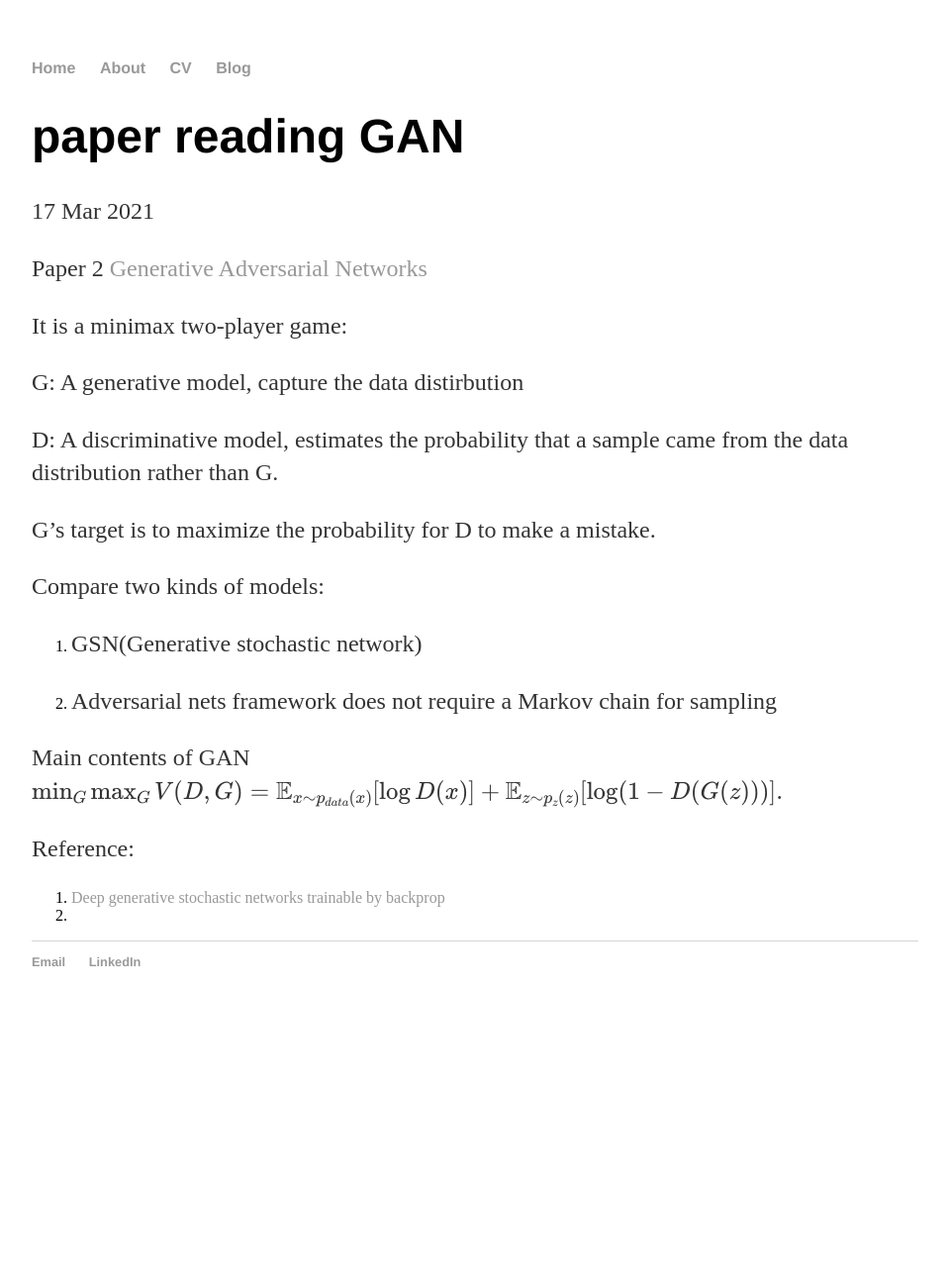
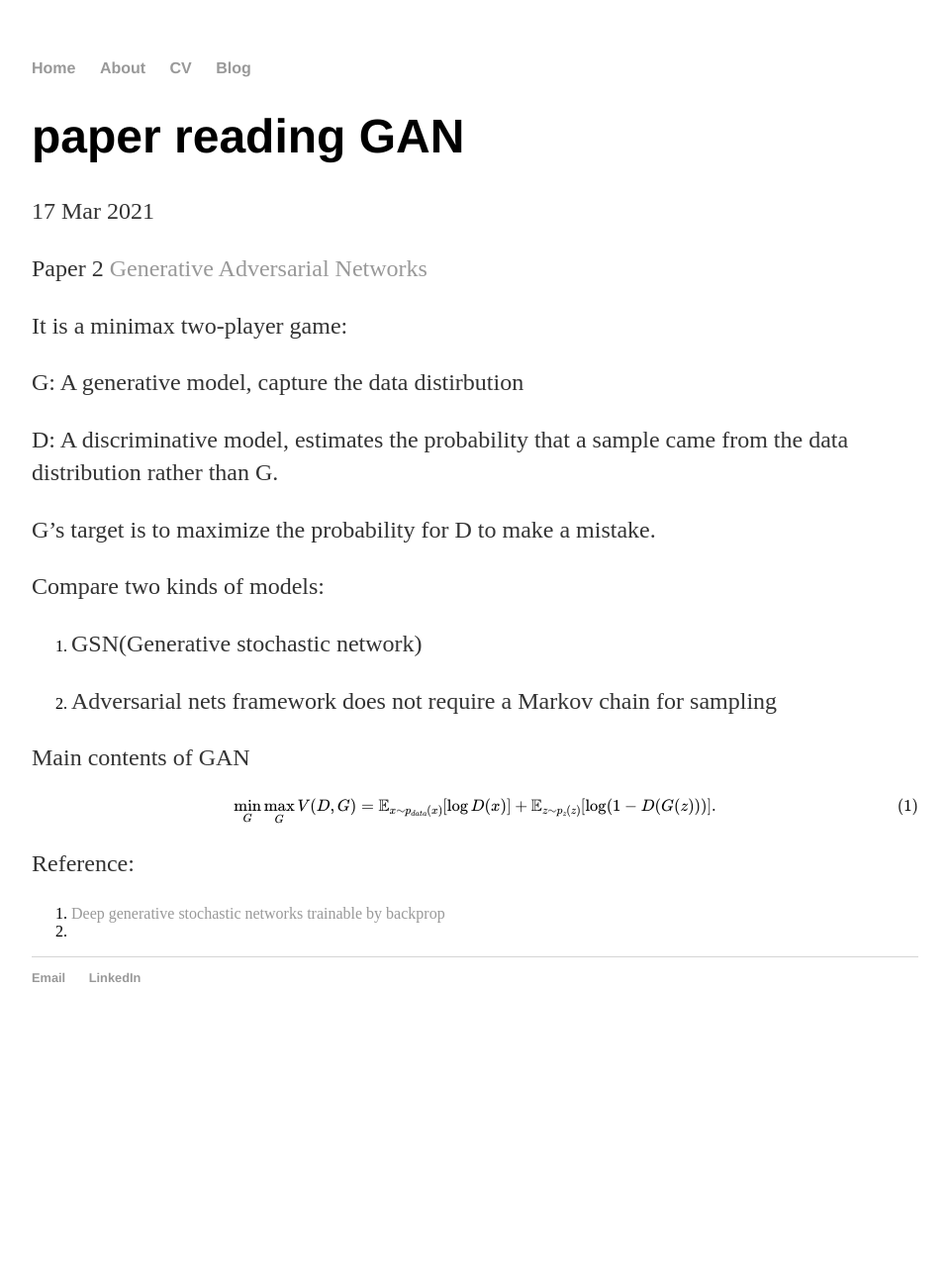
Before and after one commit to radarFudan/radarFudan.github.io, a Jekyll site: the page built from _posts/2021-03-17-paper-reading-GAN.md, in a window 1280 px wide. Shown: the whole page at 99% size, without its empty margins (160-1119 px from the left). Built offline with Jekyll 4.4.1, drawn with Linux system fonts in a browser that asks for light colours; formulas are drawn with MathJax 3; before the commit the page ends 1039 px from its top, so only the background shows below that.

Commit message:
Update on newline and support for \[\]

```diff
--- a/_layouts/default.html
+++ b/_layouts/default.html
@@ -6,11 +6,13 @@
 			<link rel="stylesheet" type="text/css" href="/css/main.css">
 
 			<!-- MathJax -->
-			<script type="text/x-mathjax-config"> MathJax.Hub.Config({ TeX: { equationNumbers: { autoNumber: "all" } } }); </script>
+			<script type="text/x-mathjax-config">
+				MathJax.Hub.Config({ TeX: { equationNumbers: { autoNumber: "all" } } });
+			</script>
 			<script type="text/x-mathjax-config">
 				MathJax.Hub.Config({
 					tex2jax: {
-						inlineMath: [ ['$','$'], ["\\(","\\)"] ],
+						inlineMath: [ ['$','$'], ["\\(","\\)"], ["\\[","\\]"] ],
 						processEscapes: true
 					}
 				});
--- a/_posts/2021-03-17-paper-reading-GAN.md
+++ b/_posts/2021-03-17-paper-reading-GAN.md
@@ -22,6 +22,7 @@ Compare two kinds of models:
 2. Adversarial nets framework does not require a Markov chain for sampling
 
 Main contents of GAN
+
 $$\min_G \max_G V(D, G) = \mathbb{E}_{x \sim p_{data}(x)} [\log D(x)] + \mathbb{E}_{z \sim p_z(z)}[\log(1 - D(G(z)))].$$
 
 Reference:
```
